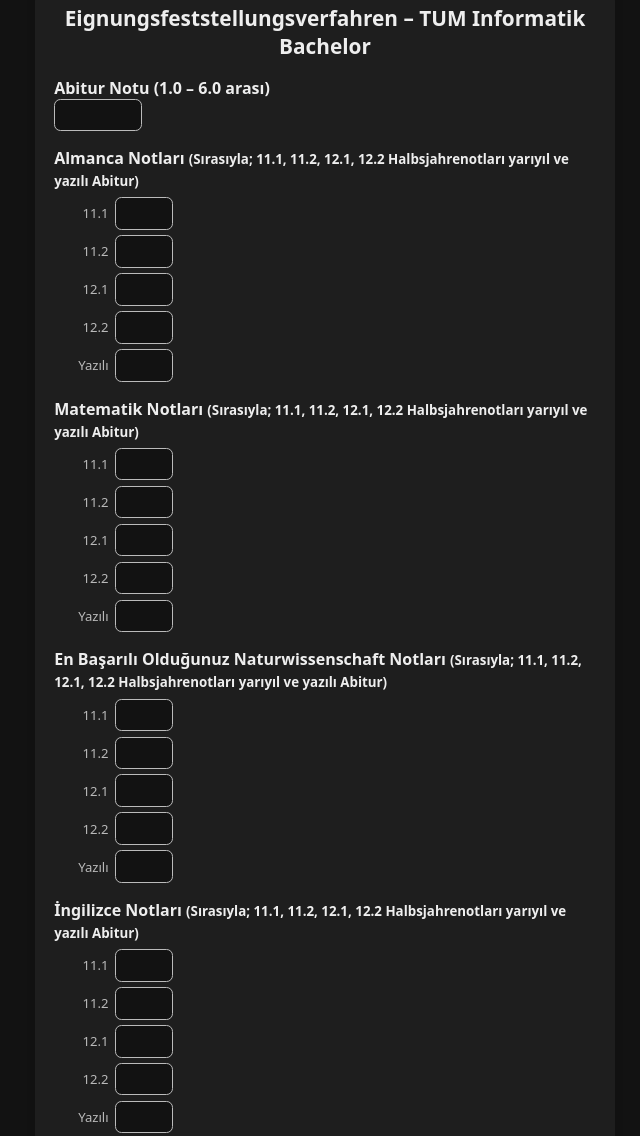
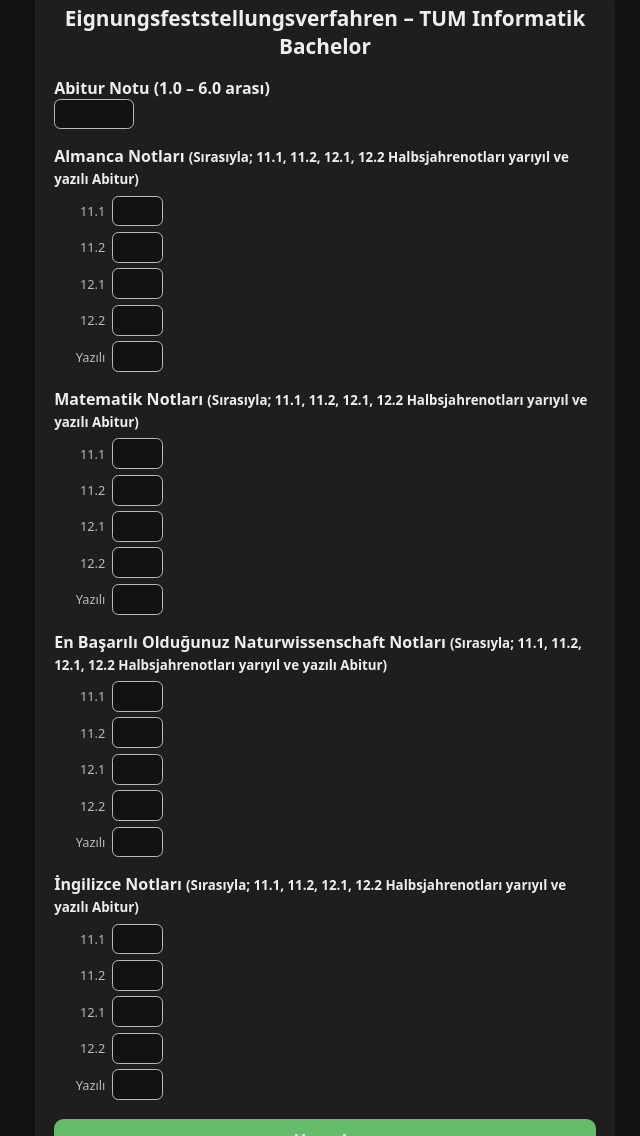
Before and after one commit to poyrazalb/poyraz-tuminfo1, a plain HTML site: page index.html in a window 1280 px wide. Shown: the part 34-1170 px from the top of the page, without its empty margins (315-955 px from the left). Drawn offline with Linux system fonts and the light colour scheme.

Commit message:
Add files via upload
testson

```diff
--- a/index.html
+++ b/index.html
@@ -31,16 +31,16 @@
  label.main{display:block;margin-top:1rem;font-weight:600}
  .group{margin-top:.4rem}
  .row5{display:flex;align-items:center;gap:.4rem;margin-top:.35rem}
- .mini{width:3.4rem;text-align:right;font-size:.82rem;opacity:.75}
- input[type="number"]{
-  border:1px solid #bbb;border-radius:.4rem;padding:.45rem;font-size:.9rem;background:var(--bg-color);color:var(--text-color);
+ .mini{width:3.2rem;text-align:right;font-size:.8rem;opacity:.75}
+ input.compact{
+  border:1px solid #bbb;border-radius:.4rem;padding:.4rem;font-size:.9rem;background:var(--bg-color);color:var(--text-color);
  }
- #abi{width:5.5rem;}
- .row5 input{width:3.6rem;}
+ #abi{width:5rem;}
+ .row5 input{width:3.2rem;}
  input[type=number]::-webkit-outer-spin-button,
  input[type=number]::-webkit-inner-spin-button{-webkit-appearance:none;margin:0;}
  input[type=number]{-moz-appearance:textfield;}
- input[type="number"]:focus{outline:2px solid var(--accent)}
+ input.compact:focus{outline:2px solid var(--accent)}
  button.submit-btn{margin-top:1.2rem;width:100%;padding:.8rem;font-size:1rem;background:var(--accent);color:#fff;border:none;border-radius:.6rem;font-weight:600;cursor:pointer}
  button.submit-btn:hover{filter:brightness(.95)}
  .toggle-theme{
@@ -51,7 +51,7 @@
  [data-theme="dark"] .info-box{background:rgba(255,255,255,.05)}
  .result{margin-top:1.2rem;text-align:center;font-size:1.15rem;font-weight:700;white-space:pre-line}
  .disclaimer{font-size:.78rem;opacity:.75;margin-top:1.2rem;line-height:1.3}
- @media(max-width:430px){.mini{width:3rem;font-size:.78rem}.row5 input{width:3.2rem}}
+ @media(max-width:430px){.mini{width:2.8rem}.row5 input{width:3rem}}
 </style>
 </head>
 <body data-theme="dark">
@@ -60,42 +60,42 @@
 <h1 class="title">Eignungsfeststellungsverfahren – TUM Informatik Bachelor</h1>
 <form id="puanForm" novalidate>
   <label class="main" for="abi">Abitur Notu (1.0 – 6.0 arası)</label>
-  <input type="number" step="0.1" id="abi" inputmode="decimal" min="1" max="6" required />
+  <input type="text" id="abi" class="compact" inputmode="decimal" placeholder="" required />
 
   <label class="main">Almanca Notları <small>(Sırasıyla; 11.1, 11.2, 12.1, 12.2 Halbsjahrenotları yarıyıl ve yazılı Abitur)</small></label>
   <div class="group">
-    <div class="row5"><span class="mini">11.1</span><input type="number" id="de1" min="1" max="15" required></div>
-    <div class="row5"><span class="mini">11.2</span><input type="number" id="de2" min="1" max="15" required></div>
-    <div class="row5"><span class="mini">12.1</span><input type="number" id="de3" min="1" max="15" required></div>
-    <div class="row5"><span class="mini">12.2</span><input type="number" id="de4" min="1" max="15" required></div>
-    <div class="row5"><span class="mini">Yazılı</span><input type="number" id="de5" min="1" max="15" required></div>
+    <div class="row5"><span class="mini">11.1</span><input type="number" id="de1" class="compact" min="1" max="15" step="1" required></div>
+    <div class="row5"><span class="mini">11.2</span><input type="number" id="de2" class="compact" min="1" max="15" step="1" required></div>
+    <div class="row5"><span class="mini">12.1</span><input type="number" id="de3" class="compact" min="1" max="15" step="1" required></div>
+    <div class="row5"><span class="mini">12.2</span><input type="number" id="de4" class="compact" min="1" max="15" step="1" required></div>
+    <div class="row5"><span class="mini">Yazılı</span><input type="number" id="de5" class="compact" min="1" max="15" step="1" required></div>
   </div>
 
   <label class="main">Matematik Notları <small>(Sırasıyla; 11.1, 11.2, 12.1, 12.2 Halbsjahrenotları yarıyıl ve yazılı Abitur)</small></label>
   <div class="group">
-    <div class="row5"><span class="mini">11.1</span><input type="number" id="ma1" min="1" max="15" required></div>
-    <div class="row5"><span class="mini">11.2</span><input type="number" id="ma2" min="1" max="15" required></div>
-    <div class="row5"><span class="mini">12.1</span><input type="number" id="ma3" min="1" max="15" required></div>
-    <div class="row5"><span class="mini">12.2</span><input type="number" id="ma4" min="1" max="15" required></div>
-    <div class="row5"><span class="mini">Yazılı</span><input type="number" id="ma5" min="1" max="15" required></div>
+    <div class="row5"><span class="mini">11.1</span><input type="number" id="ma1" class="compact" min="1" max="15" step="1" required></div>
+    <div class="row5"><span class="mini">11.2</span><input type="number" id="ma2" class="compact" min="1" max="15" step="1" required></div>
+    <div class="row5"><span class="mini">12.1</span><input type="number" id="ma3" class="compact" min="1" max="15" step="1" required></div>
+    <div class="row5"><span class="mini">12.2</span><input type="number" id="ma4" class="compact" min="1" max="15" step="1" required></div>
+    <div class="row5"><span class="mini">Yazılı</span><input type="number" id="ma5" class="compact" min="1" max="15" step="1" required></div>
   </div>
 
   <label class="main">En Başarılı Olduğunuz Naturwissenschaft Notları <small>(Sırasıyla; 11.1, 11.2, 12.1, 12.2 Halbsjahrenotları yarıyıl ve yazılı Abitur)</small></label>
   <div class="group">
-    <div class="row5"><span class="mini">11.1</span><input type="number" id="na1" min="1" max="15" required></div>
-    <div class="row5"><span class="mini">11.2</span><input type="number" id="na2" min="1" max="15" required></div>
-    <div class="row5"><span class="mini">12.1</span><input type="number" id="na3" min="1" max="15" required></div>
-    <div class="row5"><span class="mini">12.2</span><input type="number" id="na4" min="1" max="15" required></div>
-    <div class="row5"><span class="mini">Yazılı</span><input type="number" id="na5" min="1" max="15" required></div>
+    <div class="row5"><span class="mini">11.1</span><input type="number" id="na1" class="compact" min="1" max="15" step="1" required></div>
+    <div class="row5"><span class="mini">11.2</span><input type="number" id="na2" class="compact" min="1" max="15" step="1" required></div>
+    <div class="row5"><span class="mini">12.1</span><input type="number" id="na3" class="compact" min="1" max="15" step="1" required></div>
+    <div class="row5"><span class="mini">12.2</span><input type="number" id="na4" class="compact" min="1" max="15" step="1" required></div>
+    <div class="row5"><span class="mini">Yazılı</span><input type="number" id="na5" class="compact" min="1" max="15" step="1" required></div>
   </div>
 
   <label class="main">İngilizce Notları <small>(Sırasıyla; 11.1, 11.2, 12.1, 12.2 Halbsjahrenotları yarıyıl ve yazılı Abitur)</small></label>
   <div class="group">
-    <div class="row5"><span class="mini">11.1</span><input type="number" id="en1" min="1" max="15" required></div>
-    <div class="row5"><span class="mini">11.2</span><input type="number" id="en2" min="1" max="15" required></div>
-    <div class="row5"><span class="mini">12.1</span><input type="number" id="en3" min="1" max="15" required></div>
-    <div class="row5"><span class="mini">12.2</span><input type="number" id="en4" min="1" max="15" required></div>
-    <div class="row5"><span class="mini">Yazılı</span><input type="number" id="en5" min="1" max="15" required></div>
+    <div class="row5"><span class="mini">11.1</span><input type="number" id="en1" class="compact" min="1" max="15" step="1" required></div>
+    <div class="row5"><span class="mini">11.2</span><input type="number" id="en2" class="compact" min="1" max="15" step="1" required></div>
+    <div class="row5"><span class="mini">12.1</span><input type="number" id="en3" class="compact" min="1" max="15" step="1" required></div>
+    <div class="row5"><span class="mini">12.2</span><input type="number" id="en4" class="compact" min="1" max="15" step="1" required></div>
+    <div class="row5"><span class="mini">Yazılı</span><input type="number" id="en5" class="compact" min="1" max="15" step="1" required></div>
   </div>
 
   <button type="submit" class="submit-btn">Hesapla</button>
@@ -115,37 +115,25 @@
  const newTheme=body.dataset.theme==='dark'?'light':'dark';
  body.dataset.theme=newTheme;
 });
+
 function clampAndWrite(inp,min,max,step,dec){
- let raw=inp.value.replace(',','.');
+ let raw=inp.value.replace(/,/g,".");
  let v=parseFloat(raw);
  if(isNaN(v)){inp.value='';return;}
  let n=Math.round(v/step)*step;
  n=Math.min(max,Math.max(min,n));
  inp.value=dec? n.toFixed(dec): n.toString();
 }
+
 const abiField=document.getElementById('abi');
-abiField.addEventListener('blur',()=>clampAndWrite(abiField,1,6,0.1,1));
+abiField.addEventListener('blur', ()=>clampAndWrite(abiField,1,6,0.1,1));
+
 ['de','ma','na','en'].forEach(pref=>{
  for(let i=1;i<=5;i++){
   const el=document.getElementById(pref+i);
   el.addEventListener('blur',()=>clampAndWrite(el,1,15,1,0));
  }
 });
-function val(id){return parseFloat(document.getElementById(id).value)||0;}
-function sum(arr){return arr.reduce((s,id)=>s+val(id),0);}
-document.getElementById('puanForm').addEventListener('submit',e=>{
- e.preventDefault();
- const abi=val('abi');
- const AbiP2=0.65*(120-20*abi);
- const DeP=sum(['de1','de2','de3','de4','de5']);
- const MaP=sum(['ma1','ma2','ma3','ma4','ma5']);
- const NaP=sum(['na1','na2','na3','na4','na5']);
- const EnP=sum(['en1','en2','en3','en4','en5']);
- const ZgP=Math.round(((DeP*1+MaP*3+NaP*2+EnP*1)/32)*6+10);
- const Ges=Math.round(ZgP*0.35+AbiP2);
- const durum=Ges>=84?'Direkt Kabul':Ges>=73?'Sınavlı Kabul':'Ret';
- document.getElementById('sonuc').innerText=`Puanınız: ${Ges}\nDurum: ${durum}`;
-});
 </script>
 </body>
 </html>
```
